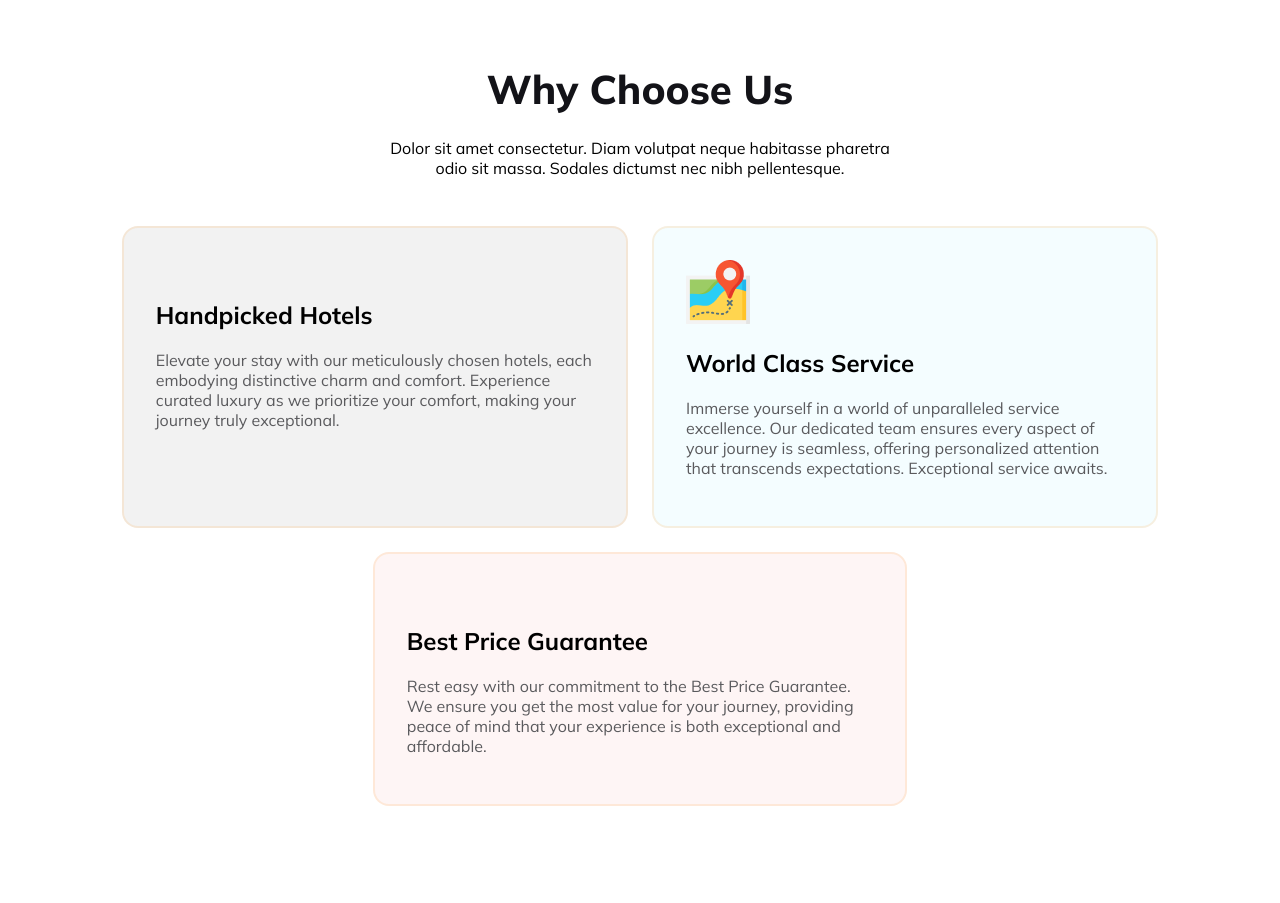
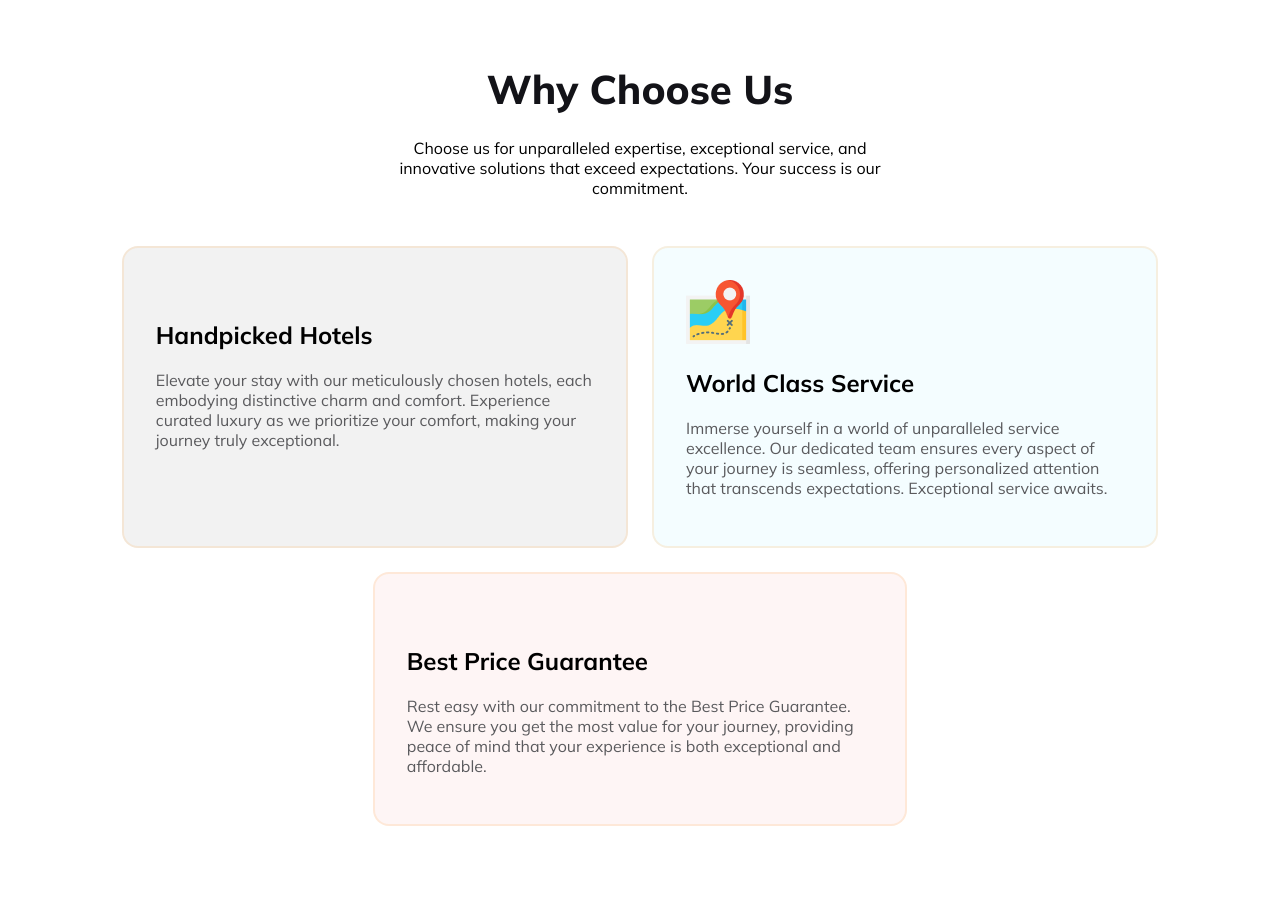
Before and after one commit to shimul705/assignment2-b9, a plain HTML site: page index.html in a window 1280 px wide. Shown: the part 3160-4063 px from the top of the page. Drawn offline with Linux system fonts and the light colour scheme.

Commit message:
edited why chose us p tag

```diff
--- a/index.html
+++ b/index.html
@@ -137,8 +137,7 @@
     <!-- =============why chose us=================== -->
     <div class="destination-text">
       <h3>Why Choose Us</h3>
-      <p class="peragraph">Dolor sit amet consectetur. Diam volutpat neque habitasse pharetra odio sit massa. Sodales
-        dictumst nec nibh pellentesque.</p>
+      <p class="peragraph">Choose us for unparalleled expertise, exceptional service, and innovative solutions that exceed expectations. Your success is our commitment.</p>
     </div>
     <div class="us">
       <div class="flexus">
```
